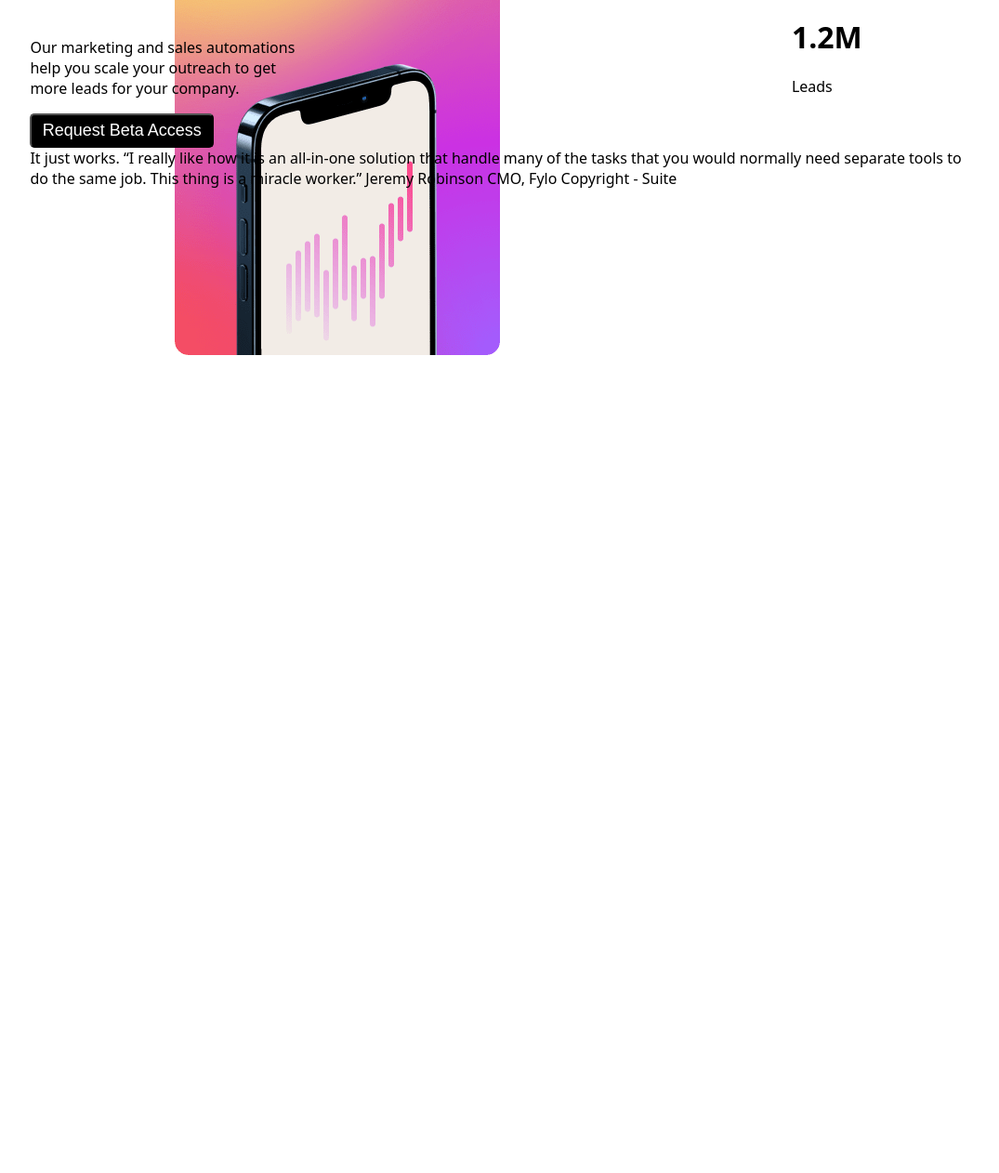
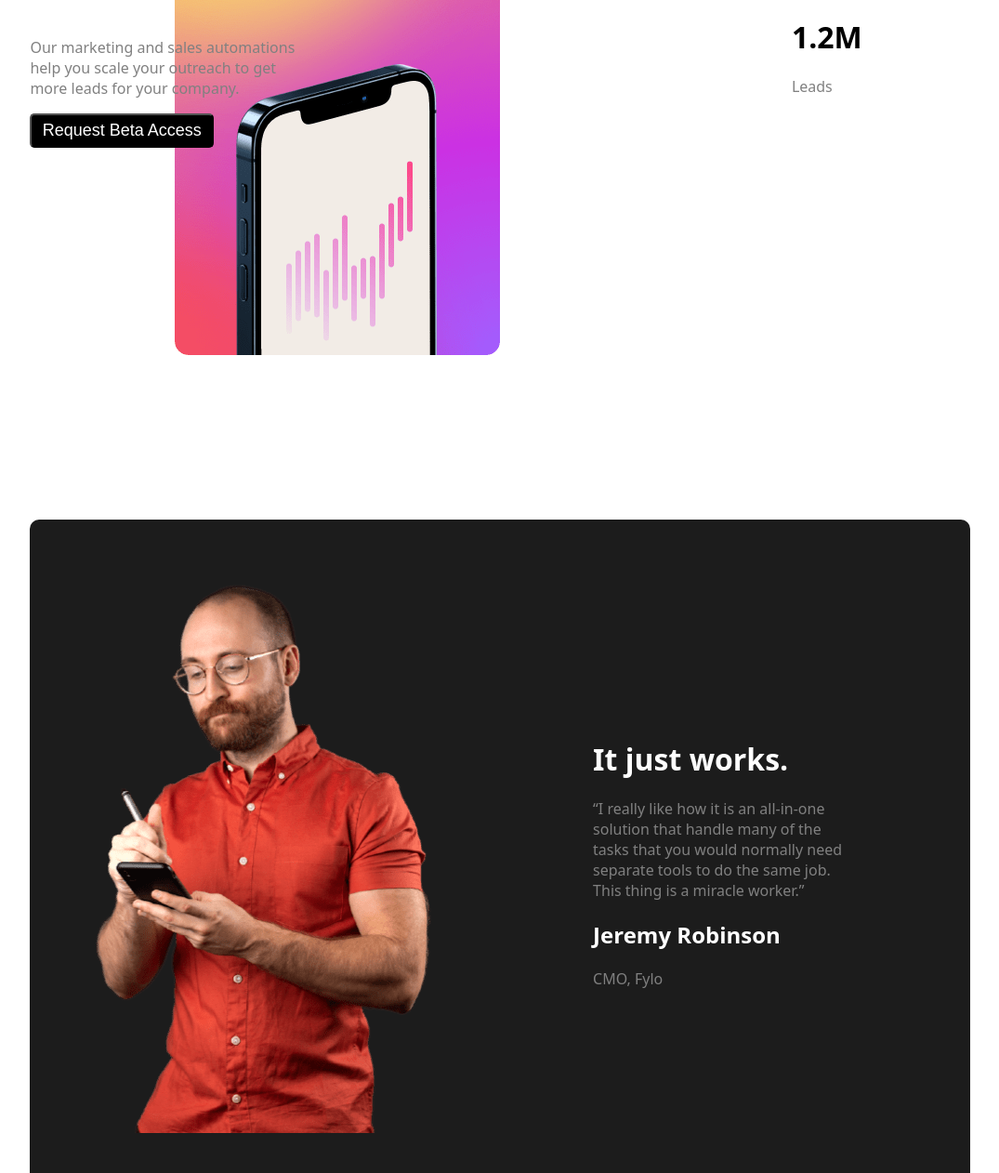
Before and after one commit to developertarik/suite-landing, a plain HTML site: page starter-code/index.html in a window 1280 px wide. Shown: the part 298-1560 px from the top of the page at 93% size, without its empty margins (102-1177 px from the left). Before the commit the page ends 800 px from the top, so only its background shows below. Drawn offline with Linux system fonts and the light colour scheme.

Commit message:
add new codes

```diff
--- a/starter-code/index.html
+++ b/starter-code/index.html
@@ -45,17 +45,26 @@
 
 
 
+  <div class="footer">
+    <div class="box">
+      <img src="./assets/image-jeremy-large.png" alt="jeremy">
 
-  It just works.
+    </div>
+    <div class="box">
+      <h1> It just works.</h1>
 
-  “I really like how it is an all-in-one solution that handle many of
-  the tasks that you would normally need separate tools to do the same
-  job. This thing is a miracle worker.”
+      <p>“I really like how it is an all-in-one <br> solution that handle many of
+        the <br> tasks that you would normally need <br> separate tools to do the same
+        job. <br> This thing is a miracle worker.”</p>
 
-  Jeremy Robinson
-  CMO, Fylo
+       <h2>Jeremy Robinson</h2>
+       <p>CMO, Fylo</p>
 
-  Copyright - Suite
+    </div>
+
+  </div>
+  <div class="footer-bottom"></div> Copyright - Suite
+
 </div>
 
 </body>
--- a/starter-code/styles/style.css
+++ b/starter-code/styles/style.css
@@ -43,10 +43,29 @@ body{
     top: 10%;
     z-index: -9;
 }
+.main-param{
+    color: gray;
+}
 .main{
     display:flex;
     flex-direction: row;
     justify-content: flex-start;
+    margin-bottom: 400px;
 }
 .main-box-left{
     margin-left: 250px;}
+
+
+.footer{
+    display: flex;
+    background: #1c1c1c;
+    padding: 7%;
+    border-radius: 10px;
+    color: white;
+    flex-direction: row;
+    gap: 20%;
+    align-items: center;
+}
+p{
+    color: gray;
+}
```
